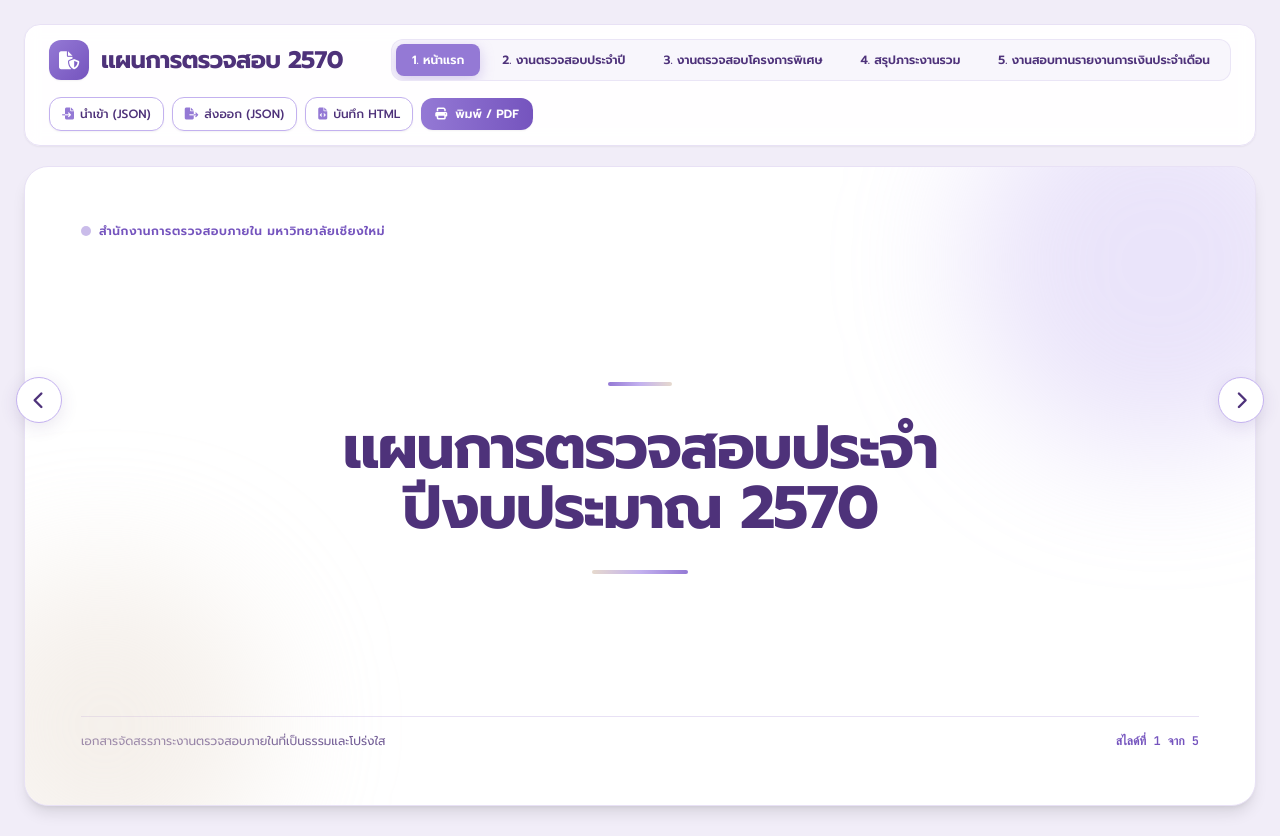
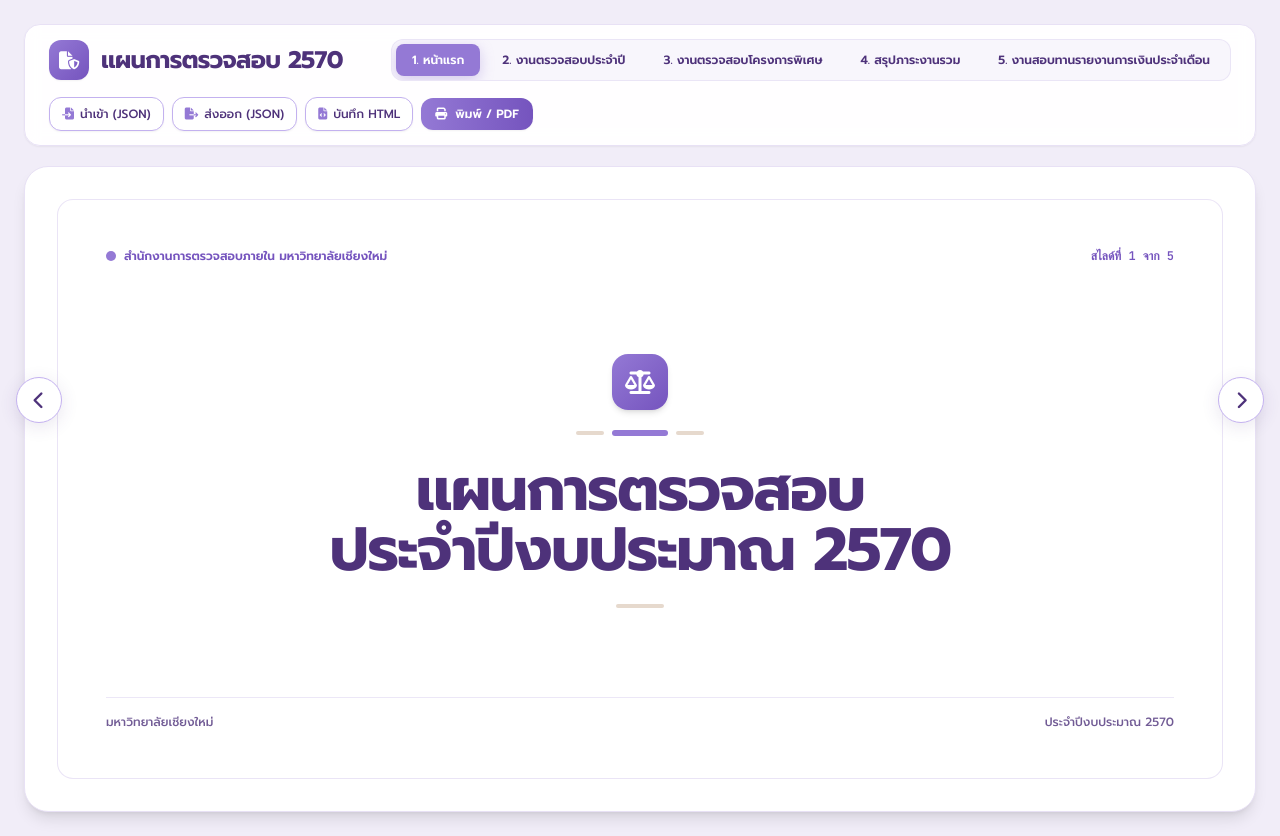
Before and after one commit to iacmu04/iaplan70, a plain HTML site: page index.html in a window 1280 px wide. Drawn offline with nearby package versions, Linux system fonts and the light colour scheme.

Commit message:
Update index.html

```diff
--- a/index.html
+++ b/index.html
@@ -246,32 +246,49 @@
   <main class="w-full max-w-[1680px] min-h-[640px]">
 
     <!-- ==========================================
-         SLIDE 1: COVER SLIDE
+         SLIDE 1: COVER SLIDE (RESTORED TO PREFERRED MINIMAL DESIGN)
          ========================================== -->
-    <div id="slide-1" class="slide-page active-slide bg-white rounded-3xl p-10 md:p-14 shadow-lg border border-brand-border relative overflow-hidden">
-      <!-- Decorative background blur accents -->
-      <div class="absolute -right-24 -top-24 w-96 h-96 bg-brand-light/35 rounded-full blur-3xl pointer-events-none"></div>
-      <div class="absolute -left-20 -bottom-20 w-80 h-80 bg-brand-sand/40 rounded-full blur-3xl pointer-events-none"></div>
+    <div id="slide-1" class="slide-page active-slide bg-white rounded-3xl p-6 md:p-8 shadow-lg border border-brand-border relative overflow-hidden">
+      <!-- Inner decorative frame border -->
+      <div class="w-full h-full min-h-[580px] rounded-2xl border border-brand-border/90 p-8 md:p-12 flex flex-col justify-between relative z-10 bg-white/60">
 
-      <!-- Top institution label -->
-      <div class="flex items-center gap-2 text-xs font-semibold tracking-wider text-brand-accent uppercase">
-        <span class="w-2.5 h-2.5 rounded-full bg-brand-main animate-pulse"></span>
-        <span contenteditable="true">สำนักงานการตรวจสอบภายใน มหาวิทยาลัยเชียงใหม่</span>
-      </div>
+        <!-- Top bar: Organization & Slide index -->
+        <div class="flex items-center justify-between text-xs font-semibold text-brand-deep">
+          <div class="flex items-center gap-2 text-brand-accent">
+            <span class="w-2.5 h-2.5 rounded-full bg-brand-main inline-block"></span>
+            <span contenteditable="true">สำนักงานการตรวจสอบภายใน มหาวิทยาลัยเชียงใหม่</span>
+          </div>
+          <span class="font-mono text-brand-accent font-semibold">สไลด์ที่ 1 จาก 5</span>
+        </div>
 
-      <!-- Main Center Title (Minimalist, Large, Elegant) -->
-      <div class="my-auto py-16 flex flex-col items-center justify-center text-center relative z-10">
-        <div class="w-16 h-1 bg-gradient-to-r from-brand-main via-brand-light to-brand-sand rounded-full mb-8"></div>
-        <h1 contenteditable="true" class="text-4xl md:text-5xl lg:text-6xl font-extrabold text-brand-deep tracking-tight leading-tight max-w-4xl">
-          แผนการตรวจสอบประจำปีงบประมาณ 2570
-        </h1>
-        <div class="w-24 h-1 bg-gradient-to-r from-brand-sand via-brand-light to-brand-main rounded-full mt-8"></div>
-      </div>
+        <!-- Center Content: Scale Icon + Dash Dividers + Bold Title -->
+        <div class="my-auto py-8 flex flex-col items-center justify-center text-center">
+          <!-- Scale balanced icon badge -->
+          <div class="w-14 h-14 rounded-2xl bg-gradient-to-br from-brand-main to-brand-accent flex items-center justify-center text-white text-2xl shadow-md mx-auto mb-5">
+            <i class="fa-solid fa-scale-balanced"></i>
+          </div>
 
-      <!-- Slide Footer -->
-      <div class="pt-4 border-t border-brand-border flex justify-between items-center text-xs text-brand-deep/80">
-        <span contenteditable="true">เอกสารจัดสรรภาระงานตรวจสอบภายในที่เป็นธรรมและโปร่งใส</span>
-        <span class="font-mono text-brand-accent font-semibold">สไลด์ที่ 1 จาก 5</span>
+          <!-- Subtle 3-dash divider -->
+          <div class="flex items-center justify-center gap-2 mb-6">
+            <span class="w-7 h-1 rounded-full bg-brand-sand"></span>
+            <span class="w-14 h-1.5 rounded-full bg-brand-main"></span>
+            <span class="w-7 h-1 rounded-full bg-brand-sand"></span>
+          </div>
+
+          <!-- Main Title (Two lines, prominent, bold, clear) -->
+          <h1 contenteditable="true" class="text-4xl md:text-5xl lg:text-6xl font-extrabold text-brand-deep tracking-tight leading-tight">
+            แผนการตรวจสอบ<br>ประจำปีงบประมาณ 2570
+          </h1>
+
+          <!-- Bottom subtle accent dash -->
+          <div class="w-12 h-1 rounded-full bg-brand-sand mx-auto mt-6"></div>
+        </div>
+
+        <!-- Slide Footer Bar -->
+        <div class="pt-4 border-t border-brand-border/80 flex justify-between items-center text-xs text-brand-deep/80 font-medium">
+          <span contenteditable="true">มหาวิทยาลัยเชียงใหม่</span>
+          <span contenteditable="true">ประจำปีงบประมาณ 2570</span>
+        </div>
       </div>
     </div>
 
```
